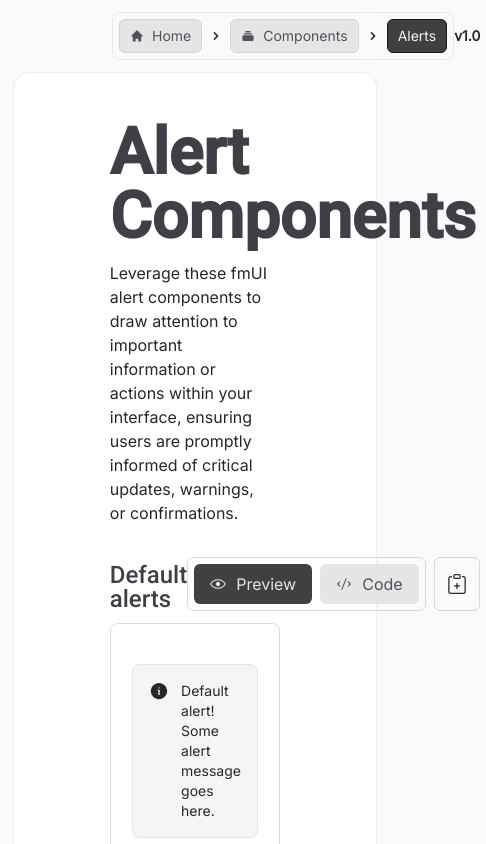
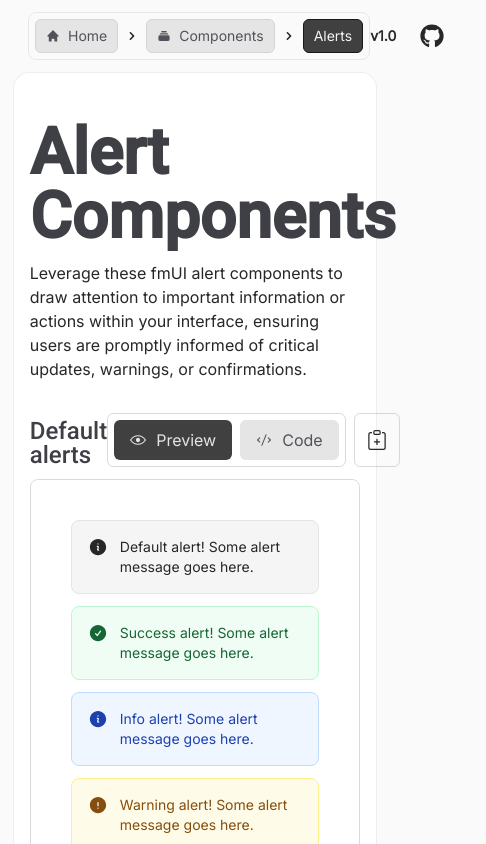
Before and after one commit to fwedwicc/fmUI, a React (Vite) app: page /components/alert in a window 390 px wide. Shown: the top 844 px of the page, 486 px wide, since content can reach past the window. Built offline with nearby package versions, Linux system fonts and the light colour scheme.

Commit message:
A bit modification for different paddings depends on screen sizes

```diff
--- a/src/components/Navbar.jsx
+++ b/src/components/Navbar.jsx
@@ -75,7 +75,7 @@ const Navbar = () => {
   };
 
   return (
-    <div className={`fixed flex w-full h-[4.5rem] justify-between items-center px-[7rem] backdrop-blur-md bg-neutral-50/60 z-50 transition-transform duration-500 ${showNavbar ? 'translate-y-0' : '-translate-y-full'}`}>
+    <div className={`fixed flex w-full h-[4.5rem] justify-between items-center lg:px-[7rem] md:px-[4rem] px-7 backdrop-blur-md bg-neutral-50/60 z-50 transition-transform duration-500 ${showNavbar ? 'translate-y-0' : '-translate-y-full'}`}>
       <Link to='/home'>
         <img src={fmUILogo} alt="fmUI Logo" className='w-auto h-7' />
       </Link>
--- a/src/components/application-ui/elements/tabs/index.js
+++ b/src/components/application-ui/elements/tabs/index.js
@@ -2,7 +2,6 @@ import Tabs01, { codeSnippet as tabs01CodeSnippet } from "./Tabs01";
 import Tabs02, { codeSnippet as tabs02CodeSnippet } from "./Tabs02";
 import Tabs03, { codeSnippet as tabs03CodeSnippet } from "./Tabs03";
 import Tabs04, { codeSnippet as tabs04CodeSnippet } from "./Tabs04";
-// import Tabs05, { codeSnippet as tabs05CodeSnippet } from "./Tabs05";
 
 export {
   Tabs01,
@@ -13,6 +12,4 @@ export {
   tabs03CodeSnippet,
   Tabs04,
   tabs04CodeSnippet,
-  // Tabs05,
-  // tabs05CodeSnippet,
 }
--- a/src/constants/index.js
+++ b/src/constants/index.js
@@ -80,7 +80,6 @@ import {
   Tabs02, tabs02CodeSnippet,
   Tabs03, tabs03CodeSnippet,
   Tabs04, tabs04CodeSnippet,
-  // Tabs05, tabs05CodeSnippet,
 } from '../components/application-ui/elements/tabs';
 
 // Toggle Imports
--- a/src/pages/ComponentOverview.jsx
+++ b/src/pages/ComponentOverview.jsx
@@ -24,7 +24,7 @@ const ComponentOverview = () => {
     >
       <Navbar />
       <div className='pt-[4.5rem] px-[0.8rem]'>
-        <div className='bg-white border border-neutral-300/40 py-12 px-24 rounded-[1rem] flex flex-col'>
+        <div className='bg-white border border-neutral-300/40 py-12 lg:px-24 md:px-12 px-4 rounded-[1rem] flex flex-col'>
           <div className='gap-3 mb-8 grid lg:grid-cols-2 grid-cols-1'>
             <h1 className='text-[4rem] leading-none font-black col-span-2'>{title}</h1>
             <p>{description}</p>
--- a/src/pages/Components.jsx
+++ b/src/pages/Components.jsx
@@ -13,12 +13,12 @@ const Components = () => {
     >
       <Navbar />
       <div className='pt-[4.5rem] px-[0.8rem]'>
-        <div className='bg-white border border-neutral-300/40 py-12 px-24 rounded-[1rem] flex flex-col'>
+        <div className='bg-white border border-neutral-300/40 py-12 lg:px-24 md:px-12 px-4 rounded-[1rem] flex flex-col'>
           <div className='space-y-10'>
             {/* Rendered Elements */}
             <div className='space-y-6'>
               <h1 className='text-[2.5rem] leading-none font-semibold'>Components</h1>
-              <div className='grid lg:grid-cols-4 grid-cols-2 gap-4'>
+              <div className='grid lg:grid-cols-4 md:grid-cols-3 grid-cols-2 gap-4'>
                 {Object.keys(elementsData).map(key => (
                   <Card
                     key={key}
@@ -33,7 +33,7 @@ const Components = () => {
             {/* Rendered Templates */}
             <div className='space-y-6'>
               <h1 className='text-[2.5rem] leading-none font-semibold'>Templates</h1>
-              <div className='grid lg:grid-cols-4 grid-cols-2 gap-4'>
+              <div className='grid lg:grid-cols-4 md:grid-cols-3 grid-cols-2 gap-4'>
                 {Object.keys(templatesData).map(key => (
                   <Card
                     key={key}
```
